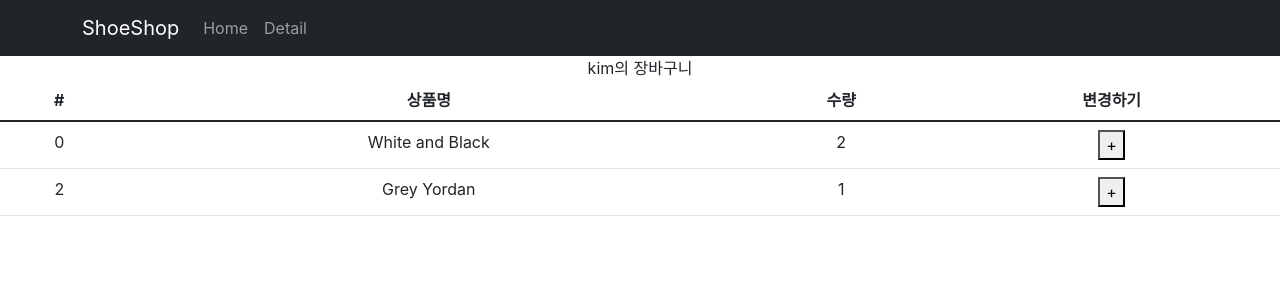
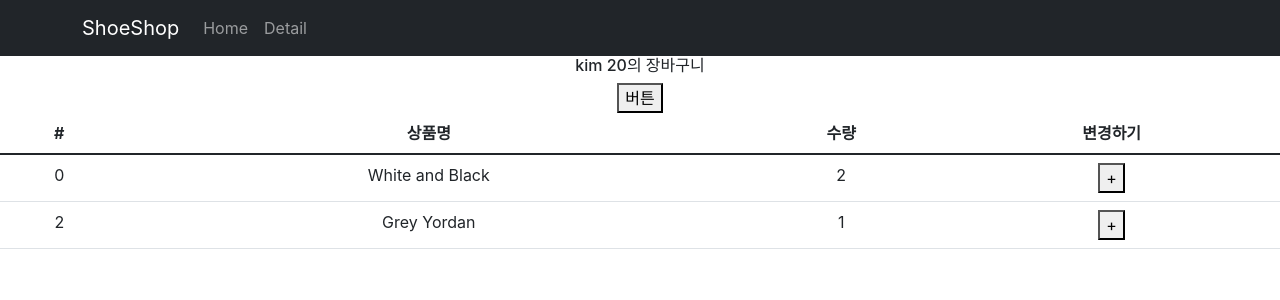
Before and after one commit to yeo99/react-shoppingmall, a React (Create React App) app: page /cart in a window 1280 px wide. Shown: the top 300 px of the page. Built offline with nearby package versions, Linux system fonts and the light colour scheme; the HTML template or start-up script is replaced by a standard one.

Commit message:
개선 중 중간커밋

```diff
--- a/src/pages/CartPage.jsx
+++ b/src/pages/CartPage.jsx
@@ -1,7 +1,7 @@
 import { Table } from 'react-bootstrap';
 import { useDispatch, useSelector } from 'react-redux';
 import TopNavBar from '../components/TopNavBar';
-import { changeUserState } from '../store';
+import { changeUserState, increaseAgeState, incProductQunt } from './../store/userSlice';
 
 function CartPage() {
 
@@ -19,7 +19,10 @@ function CartPage() {
     return (
         <div>
             <TopNavBar></TopNavBar>
-            {state.user}의 장바구니
+            <h6>{state.user.name} {state.user.age}의 장바구니</h6>
+            <button onClick={() => {
+                dispatch(increaseAgeState(1));
+            }}>버튼</button>
             <Table>
                 <thead>
                     {/* 행 생성 */}
@@ -40,7 +43,9 @@ function CartPage() {
                             <td>{state.cart[i].count}</td>
                             <td><button onClick={() => {
                                 // 작성하였던 state 변경 함수를 dispatch()로 감싸서 사용
-                                dispatch(changeUserState())
+                                dispatch(incProductQunt(_,_,state.cart[i].id))
+                                // 1. 수량 추가를 누르면 이 id와 동일한 id가진 상품을 + 1해주자
+                                // 2. 주문하기 버튼 누르면 장바구니에 상품 추가하기
                             }}>+</button></td>
                         </tr>);
                         })
--- a/src/store.js
+++ b/src/store.js
@@ -1,4 +1,8 @@
 import { configureStore, createSlice  } from "@reduxjs/toolkit";
+/**
+ * 코드가 너무 길어져서 ../store/userSlice.js에 슬라이스와 액션을 담은 후 export
+ */
+import user from "./store/userSlice";
 
 {/*
     Redux 쓰는 이유?
@@ -6,27 +10,6 @@ import { configureStore, createSlice  } from "@reduxjs/toolkit";
 
     컴포넌트간 공유가 필요없으면 그냥 useState()쓰자
 */}
-
-// 이름과, 초기값을 지정해줌. 그리고 이러한 한개의 state를 slice라고 부름
-let user = createSlice({
-    // 여기다가 state를 만들어주면 됨.
-    name: 'user',
-    initialState: 'kim',
-    /**
-        Redux의 state 변경하는 법
-        - state 수정해주는 함수 만들고
-        - export
-        - dispatch안에 state수정하는 함수를 넣어서 사용
-    */
-    reducers : {
-        changeUserState(state) {
-            return 'john' + state
-        }
-    }
-})
-
-// Redux의 state 변경 함수를 사용하려면 export해줘야한다.
-export let { changeUserState } = user.actions;
 
 let cart = createSlice({
     name : 'cart',
--- /dev/null
+++ b/src/store/userSlice.js
@@ -0,0 +1,40 @@
+import { createSlice } from "@reduxjs/toolkit";
+
+// 이름과, 초기값을 지정해줌. 그리고 이러한 한개의 state를 slice라고 부름
+let user = createSlice({
+    // 여기다가 state를 만들어주면 됨.
+    name: 'user',
+    // initialState: 'kim',
+    // state가 array/object인 경우
+    initialState: {
+        name : 'kim',
+        age : 20,
+
+    },
+    /**
+        Redux의 state 변경하는 법
+        - state 수정해주는 함수(=action) 만들고
+        - export
+        - dispatch안에 state수정하는 함수를 넣어서 사용
+    */
+    reducers : {
+        changeUserState(state) {
+            // state가 array/object인 경우 직접 수정해도 state가 변경됨
+            // immer.js가 알아서 복사본을 만들어줌
+            state.name = 'park';
+        },
+
+        // 하드코딩하지 않고 파라미터를 받아서 변경
+        increaseAgeState(state, action) {
+            state.age += action.payload;
+        },
+
+        incProductQunt(state, action, order) {
+            state.cart += action.payload;
+        },
+    }
+})
+
+// Redux의 state 변경 함수(=action)를 사용하려면 export해줘야한다.
+export let { changeUserState, increaseAgeState, incProductQunt } = user.actions;
+export default user;
```
